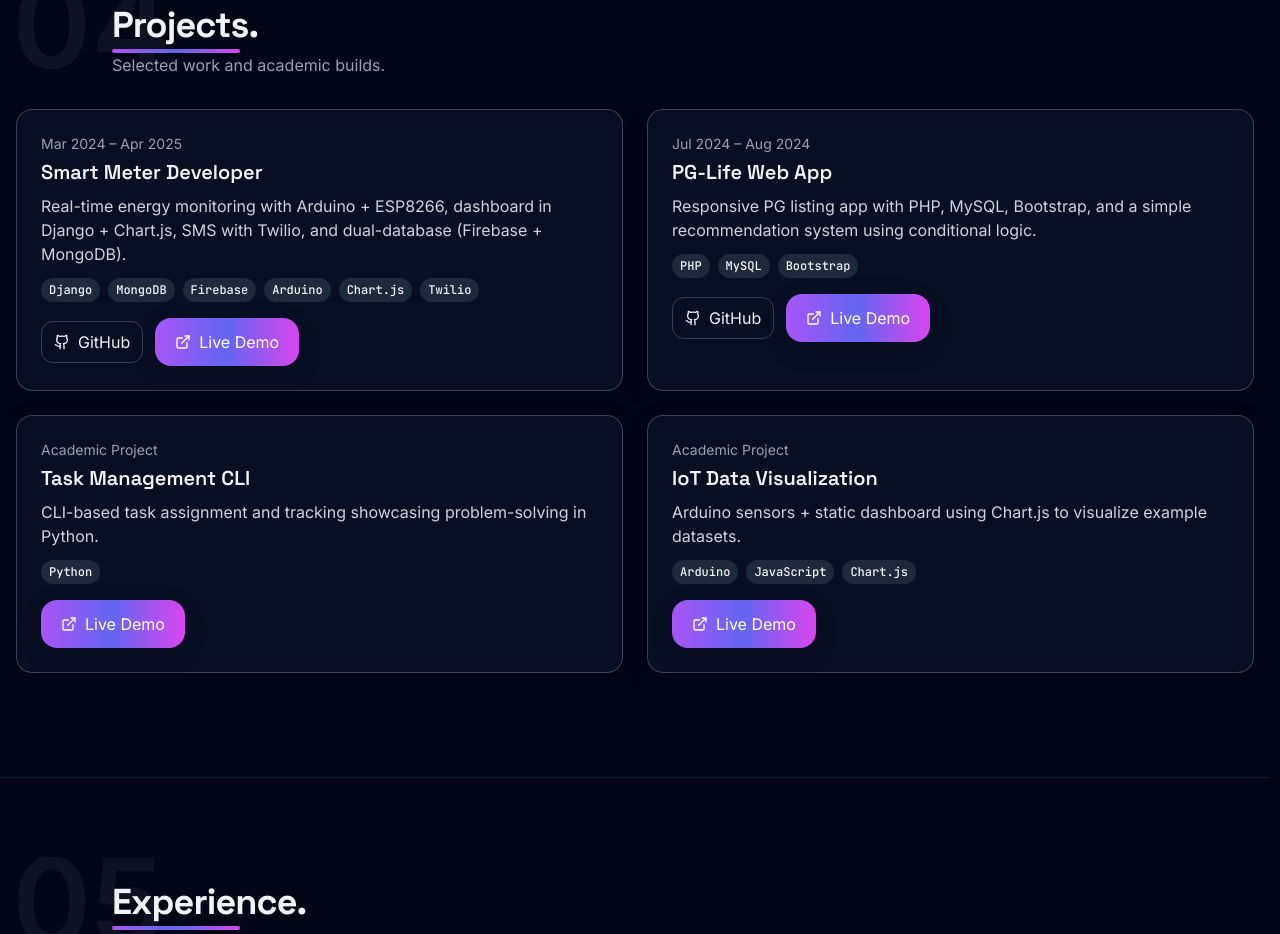
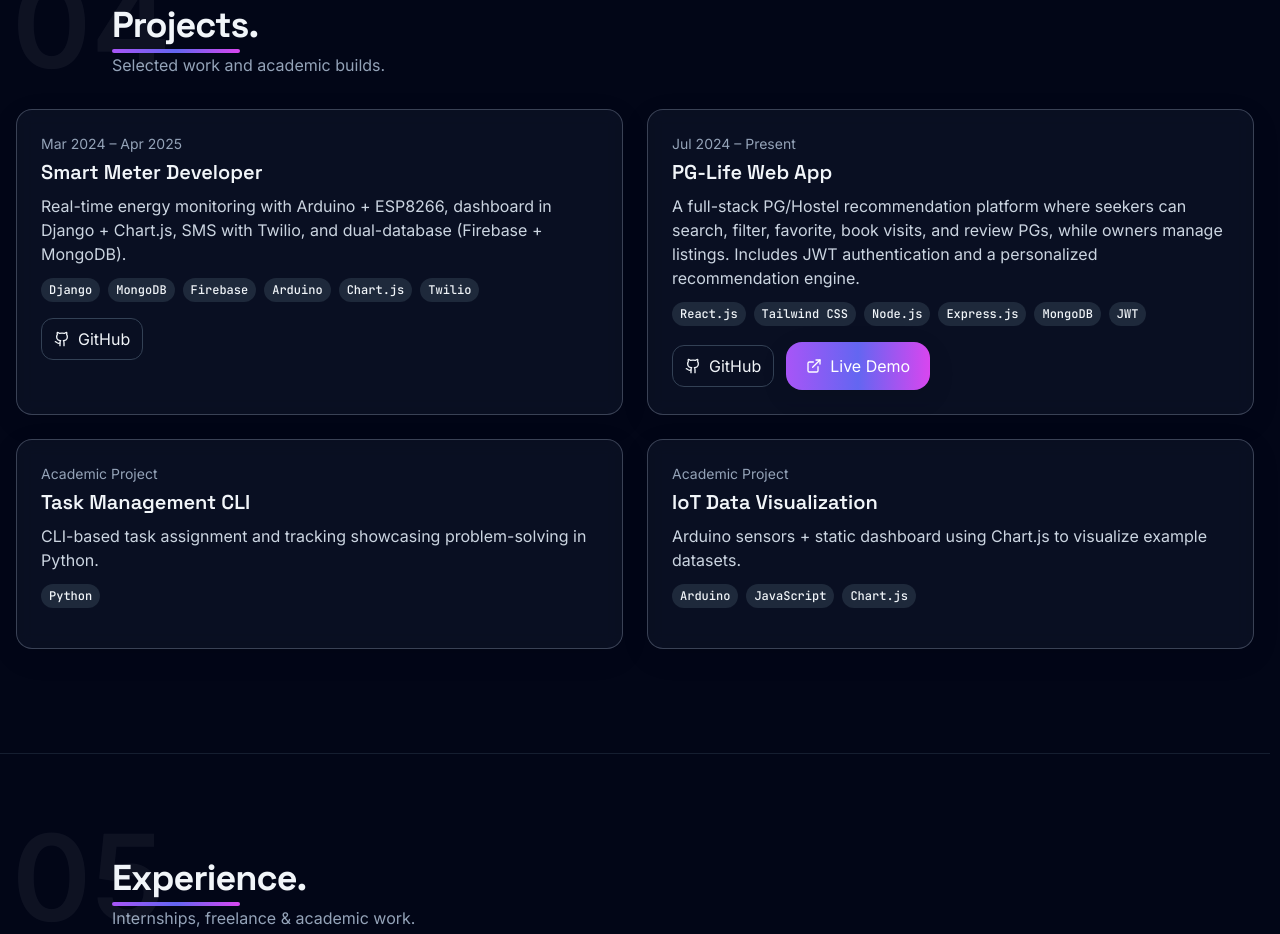
Before and after one commit to faraaz0786/faraaz-portfolio, a React (Vite) app: page / in a window 1280 px wide. Shown: the part 2660-3594 px from the top of the page. Built offline with nearby package versions, Linux system fonts and the light colour scheme.

Commit message:
Update PG-Life link

```diff
--- a/src/data/projects.js
+++ b/src/data/projects.js
@@ -5,15 +5,23 @@ export const PROJECTS = [
     description: "Real-time energy monitoring with Arduino + ESP8266, dashboard in Django + Chart.js, SMS with Twilio, and dual-database (Firebase + MongoDB).",
     stack: ["Django", "MongoDB", "Firebase", "Arduino", "Chart.js", "Twilio"],
     github: "https://github.com/suhail-sid/smartmeter", // TODO
-    demo: "#"
+    // demo: "#"
   },
   {
     title: "PG-Life Web App",
-    period: "Jul 2024 – Aug 2024",
-    description: "Responsive PG listing app with PHP, MySQL, Bootstrap, and a simple recommendation system using conditional logic.",
-    stack: ["PHP", "MySQL", "Bootstrap"],
-    github: "https://github.com/your-username/pg-life", // TODO
-    demo: "#"
+    period: "Jul 2024 – Present",
+    description:
+      "A full-stack PG/Hostel recommendation platform where seekers can search, filter, favorite, book visits, and review PGs, while owners manage listings. Includes JWT authentication and a personalized recommendation engine.",
+    stack: [
+      "React.js",
+      "Tailwind CSS",
+      "Node.js",
+      "Express.js",
+      "MongoDB",
+      "JWT"
+    ],
+    github: "https://github.com/faraaz0786/PG_Life",
+    demo: "https://pg-life-frontend.vercel.app/"   // Replace with your actual deployed link
   },
   {
     title: "Task Management CLI",
@@ -21,7 +29,7 @@ export const PROJECTS = [
     description: "CLI-based task assignment and tracking showcasing problem-solving in Python.",
     stack: ["Python"],
     // github: "https://github.com/your-username/task-cli", // TODO
-    demo: "#"
+    // demo: "#"
   },
   {
     title: "IoT Data Visualization",
@@ -29,6 +37,6 @@ export const PROJECTS = [
     description: "Arduino sensors + static dashboard using Chart.js to visualize example datasets.",
     stack: ["Arduino", "JavaScript", "Chart.js"],
     // github: "https://github.com/your-username/iot-viz", // TODO
-    demo: "#"
+    // demo: "#"
   }
 ]
```
